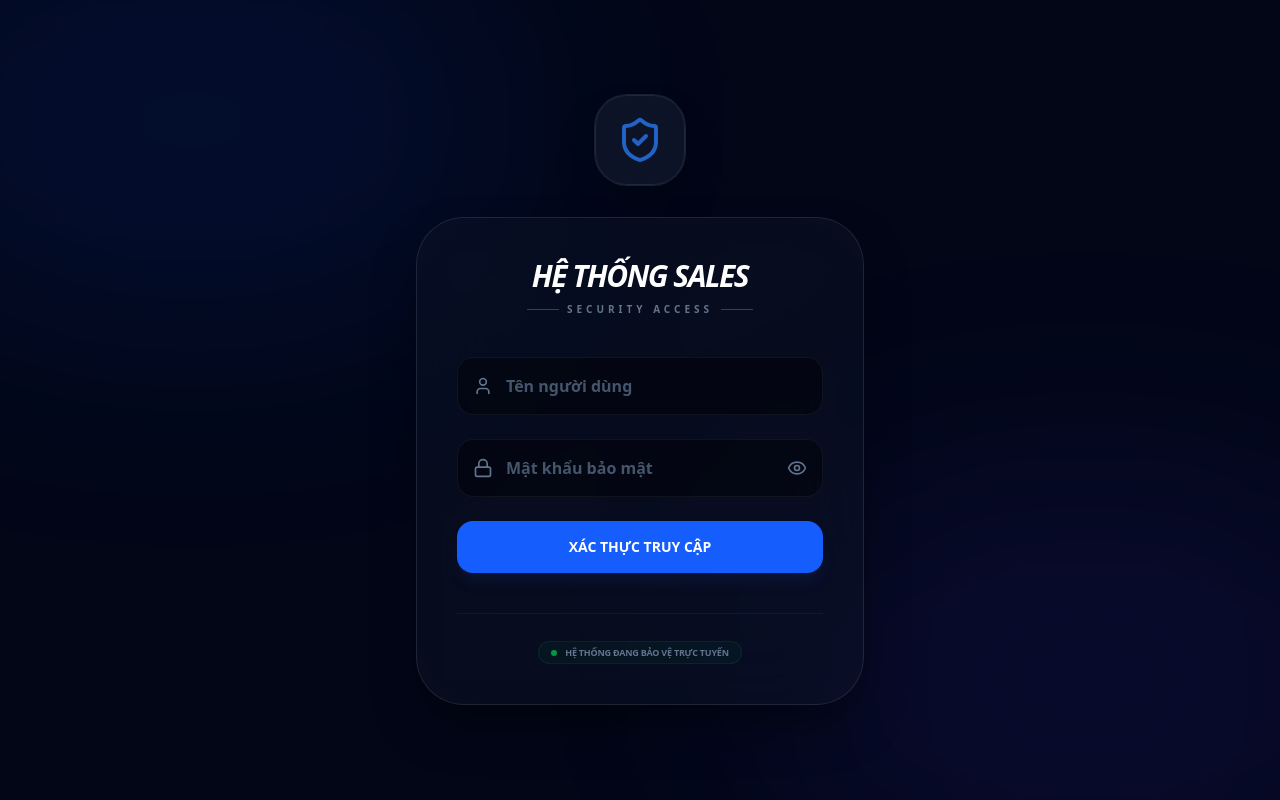
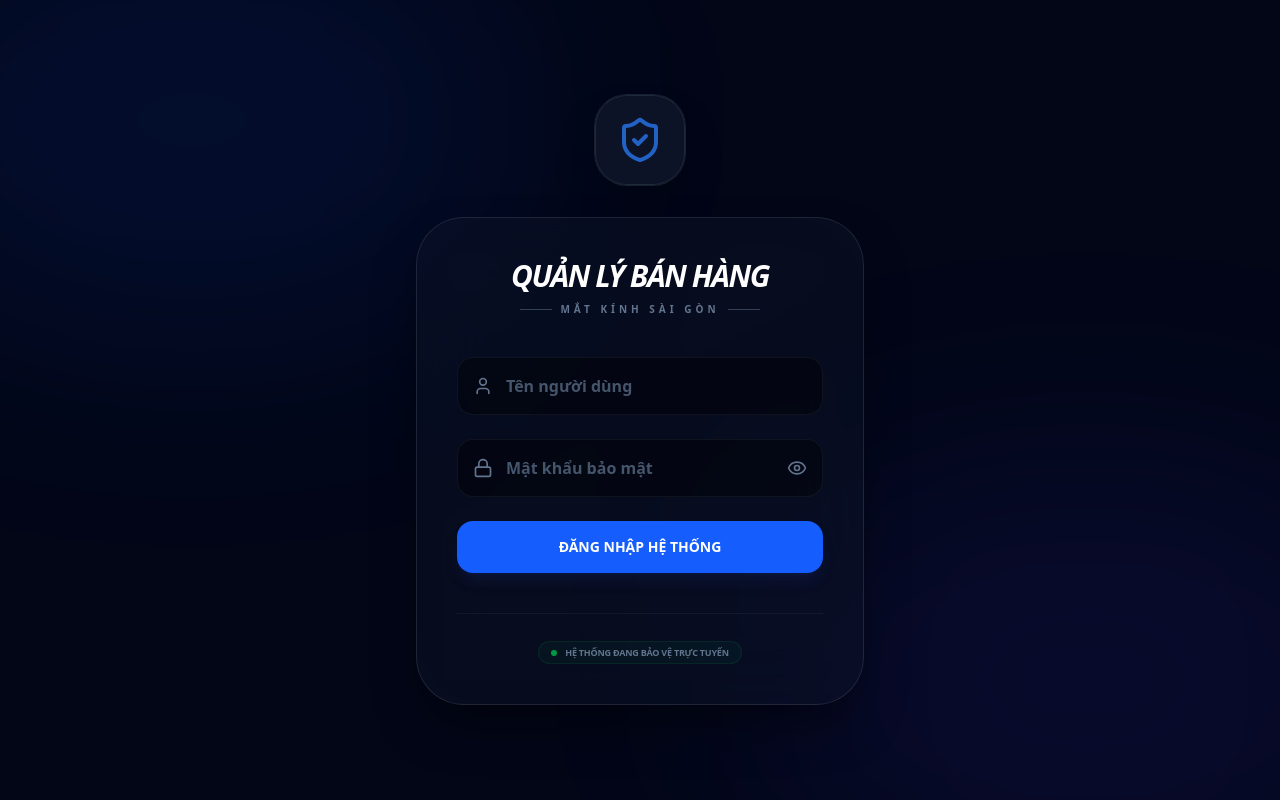
Before and after one commit to sgmatkinh/sales-app, a React (Vite) app in the folder frontend/: page /customers in a window 1280 px wide. Built offline with nearby package versions, Linux system fonts and the light colour scheme.

Commit message:
Update Login.jsx

```diff
--- a/frontend/src/pages/Login.jsx
+++ b/frontend/src/pages/Login.jsx
@@ -49,10 +49,10 @@ export default function Login({ onLoginSuccess }) {
 
         <div className="bg-slate-900/40 backdrop-blur-2xl border border-white/10 p-10 rounded-[3rem] shadow-[0_25px_50px_-12px_rgba(0,0,0,0.5)]">
           <div className="text-center mb-10">
-            <h2 className="text-3xl font-black text-white uppercase italic tracking-tighter">Hệ Thống Sales</h2>
+            <h2 className="text-3xl font-black text-white uppercase italic tracking-tighter">Quản Lý Bán Hàng</h2>
             <div className="flex items-center justify-center gap-2 mt-2">
               <span className="h-[1px] w-8 bg-slate-700"></span>
-              <p className="text-slate-500 text-[10px] font-bold uppercase tracking-[0.4em]">Security Access</p>
+              <p className="text-slate-500 text-[10px] font-bold uppercase tracking-[0.4em]">Mắt Kính Sài Gòn</p>
               <span className="h-[1px] w-8 bg-slate-700"></span>
             </div>
           </div>
@@ -112,7 +112,7 @@ export default function Login({ onLoginSuccess }) {
                 </>
               ) : (
                 <>
-                  <span>Xác thực truy cập</span>
+                  <span>Đăng Nhập Hệ Thống</span>
                 </>
               )}
             </button>
```
